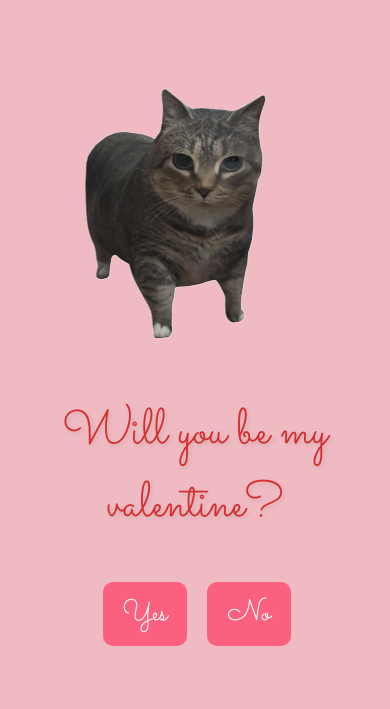
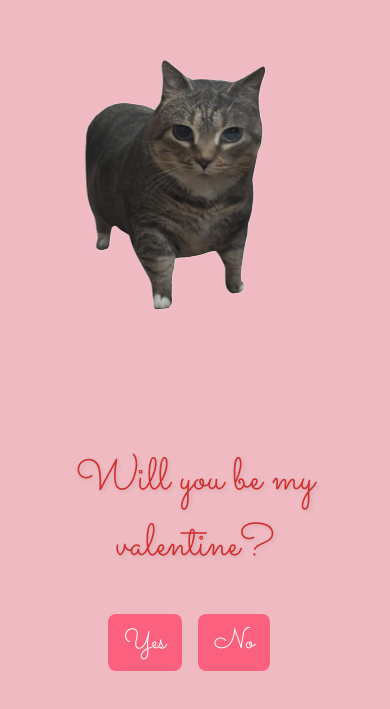
Before and after one commit to cosmictrash/valentine-s-day, a React (Create React App) app: page / in a window 390 px wide. Shown: the part 10332-11041 px from the top of the page. Built offline with nearby package versions, Linux system fonts and the light colour scheme.

Commit message:
new changes

```diff
--- a/src/App.css
+++ b/src/App.css
@@ -17,21 +17,23 @@ body {
 }
 
 #image-container {
-  padding-top: 20px;
+  padding-top: 10px; /* Decreased the top padding */
   max-width: 100%;
   max-height: 400px;
-  margin-bottom: 20px;
+  margin-bottom: 10px; /* Decreased the bottom margin to reduce space */
   /* This container will hold the images */
 }
 
 #question {
   font-family: "Sacramento", cursive; /* Elegant cursive font */
-  font-size: 50px; /* Large and readable */
+  font-size: 45px; /* Decreased font size */
   color: #d32f2f; /* Deep red for emphasis */
   text-shadow: 2px 2px 4px rgba(0, 0, 0, 0.1); /* Soft shadow for depth */
-  margin-bottom: 20px; /* Space below */
+  margin-bottom: 10px; /* Decreased the space below */
   text-align: center;
+  margin-top: 100px; /* Decreased margin-top to reduce gap */
 }
+
 #options {
   margin-top: 20px;
   padding-right: 100px; /* Add space above the options */
@@ -39,10 +41,10 @@ body {
 }
 
 button {
-  border-radius: 10px;
-  padding: 10px 30px; /* Set padding for buttons */
-  margin: 20px 10px; /* Set margin around buttons */
-  font-size: 45px; /* Set font size for buttons */
+  border-radius: 8px; /* Slightly reduced border radius */
+  padding: 8px 20px; /* Decreased padding */
+  margin: 15px 8px; /* Decreased margin */
+  font-size: 35px; /* Reduced font size */
   font-family: "Sacramento", cursive; /* Apply Sacramento font to the options */
   background-color: #fb607f; /* Set button background color */
   color: white; /* Set text color to white */
@@ -56,8 +58,8 @@ button:hover {
 }
 
 #after-gif-text {
-  font-family: "Arial", sans-serif;
-  font-size: 50px; /* Customize the font size */
+  font-family: "PT Serif", serif;
+  font-size: 45px; /* Customize the font size */
   color: #ff4081; /* Customize the color */
   font-weight: bold; /* Make the text bold */
   margin-top: 20px; /* Add some space above the text */
@@ -67,8 +69,8 @@ button:hover {
   border-radius: 10px;
   max-width: 100%;
   max-height: 400px;
-  margin-bottom: 20px;
-  margin-top: 100px;
+  margin-bottom: 10px; /* Decreased bottom margin */
+  margin-top: 100px; /* Decreased top margin */
 }
 
 .Logo {
@@ -228,12 +230,12 @@ h2 {
   }
 
   button {
-    font-size: 30px; /* Reduce button font size */
-    padding: 10px 20px; /* Adjust button padding */
+    font-size: 28px; /* Further reduce button font size */
+    padding: 8px 16px; /* Adjust button padding */
   }
 
   #question {
-    font-size: 50px; /* Reduce question font size */
+    font-size: 45px; /* Reduce question font size */
   }
 
   #after-gif-text {
```
Also changed, not shown: 1 other file (tests, documents, lock files or other folders).
